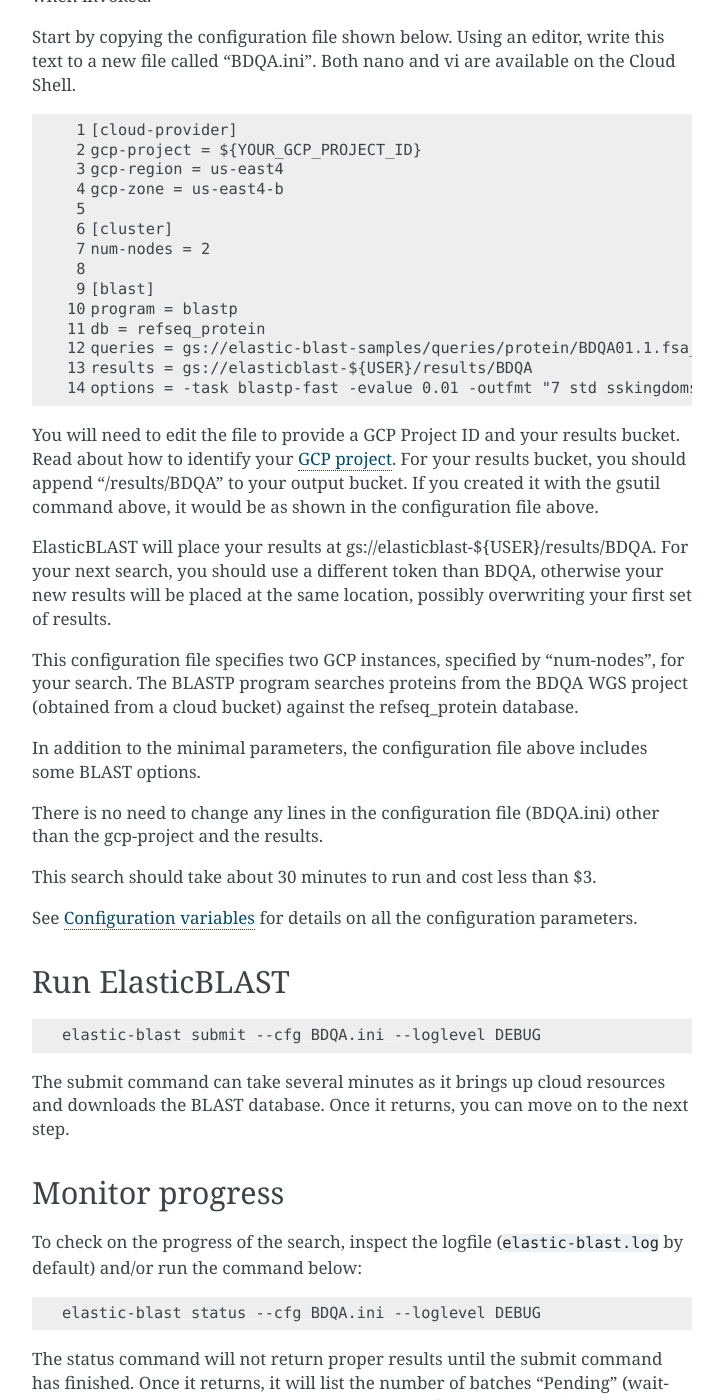
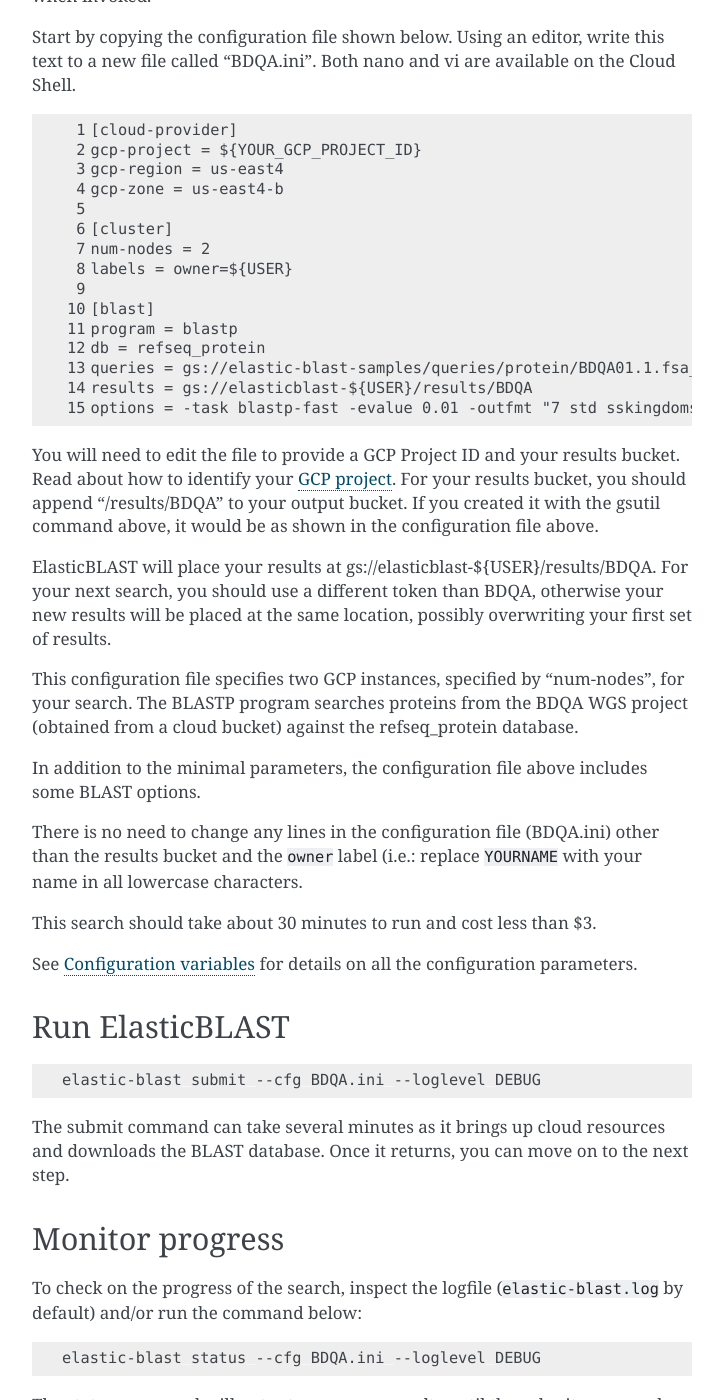
Before and after one commit to ncbi/elastic-blast-docs, a Sphinx documentation site: the page built from docs/source/quickstart-gcp.rst, in a window 1280 px wide and 1400 px high, scrolled down 1732 px. Shown: the whole window, without its empty margins (388-1111 px from the left). Built offline with Sphinx 7.4.7, drawn with Linux system fonts in a browser that asks for light colours.

Commit message:
Add labels to quickstart examples

```diff
--- a/docs/source/quickstart-aws.rst
+++ b/docs/source/quickstart-aws.rst
@@ -91,6 +91,7 @@
     machine-type = m5.8xlarge
     num-cpus = 16
     num-nodes = 2
+    labels = owner=YOURNAME
 
     [blast]
     program = blastp
@@ -108,7 +109,7 @@
 
 In addition to the minimal parameters, the configuration file above includes some BLAST options.
 
-There is no need to change any lines in the configuration file (BDQA.ini) other than the results bucket.
+There is no need to change any lines in the configuration file (BDQA.ini) other than the results bucket and the ``owner`` label (i.e.: replace ``YOURNAME`` with your name in all lowercase characters.
 
 This search should take about 30 minutes to run and cost less than $3.
 
--- a/docs/source/quickstart-gcp.rst
+++ b/docs/source/quickstart-gcp.rst
@@ -91,6 +91,7 @@
 
     [cluster]
     num-nodes = 2
+    labels = owner=${USER}
 
     [blast]
     program = blastp
@@ -107,7 +108,7 @@
 
 In addition to the minimal parameters, the configuration file above includes some BLAST options.
 
-There is no need to change any lines in the configuration file (BDQA.ini) other than the gcp-project and the results.
+There is no need to change any lines in the configuration file (BDQA.ini) other than the results bucket and the ``owner`` label (i.e.: replace ``YOURNAME`` with your name in all lowercase characters.
 
 This search should take about 30 minutes to run and cost less than $3.
 
```
